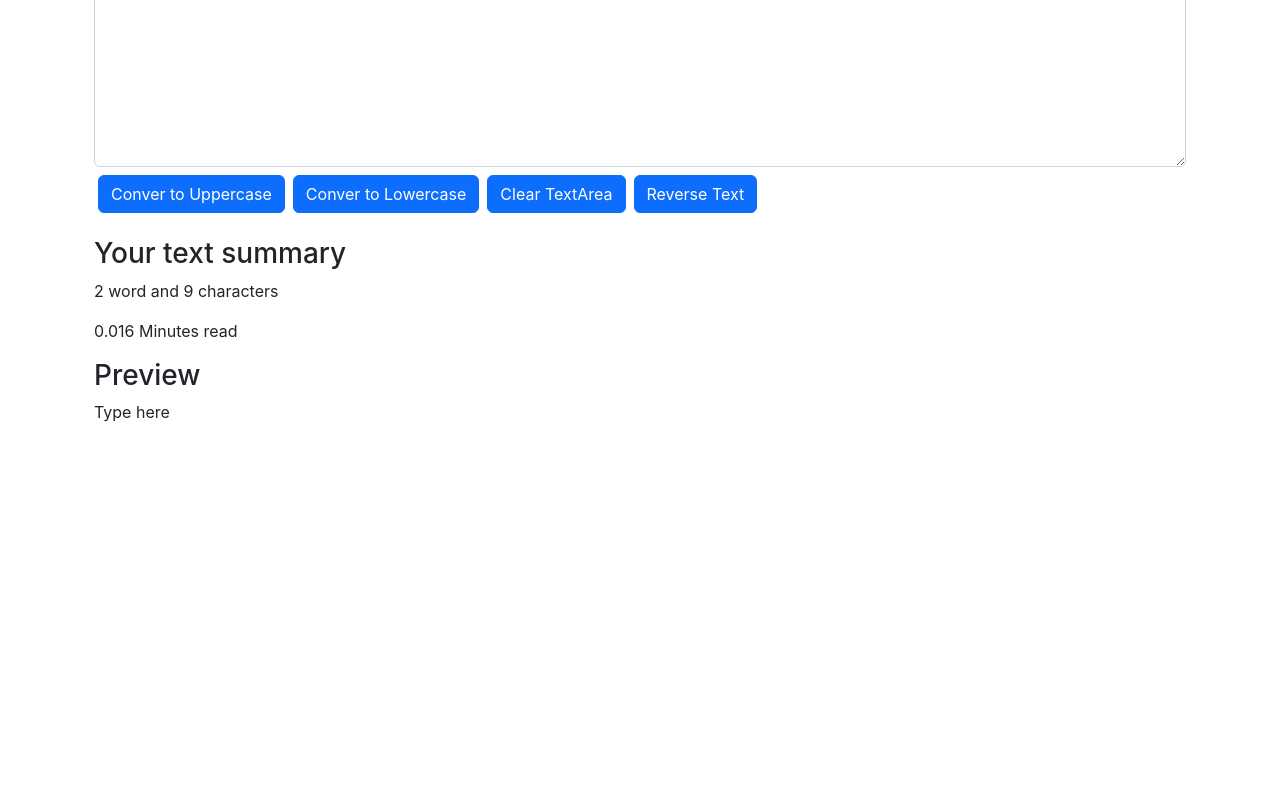
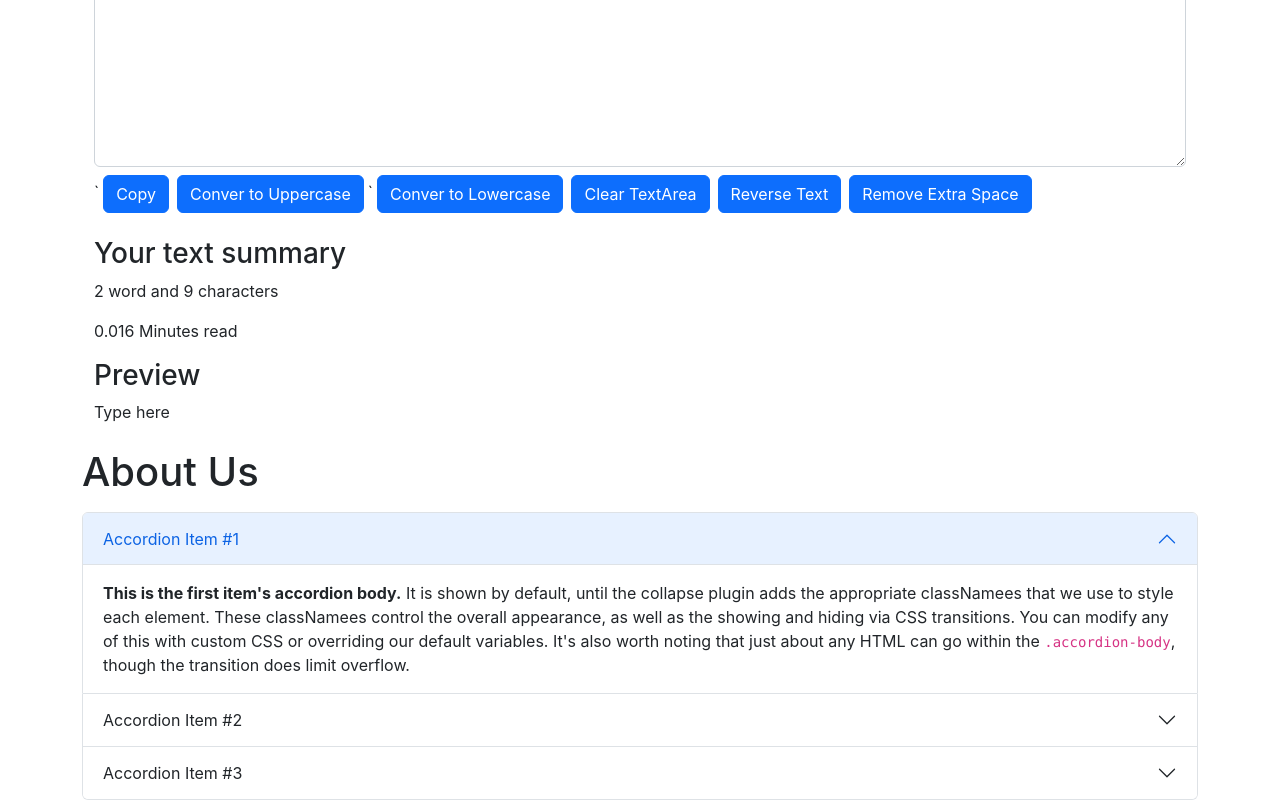
Before and after one commit to VidyaSagarMehar/React-Text-Utils, a React (Create React App) app: page / in a window 1280 px wide. Shown: the part 223-1023 px from the top of the page. Before the commit the page ends 800 px from the top, so only its background shows below. Built offline with nearby package versions, Linux system fonts and the light colour scheme.

Commit message:
handle spaces and copy to clipboad functionality added

```diff
--- a/src/App.js
+++ b/src/App.js
@@ -1,4 +1,5 @@
 import './App.css';
+import About from './components/About';
 import Navbar from './components/Navbar';
 import TextForm from './components/TextForm';
 
@@ -9,6 +10,7 @@
 			<div className="container my-4">
 				<TextForm heading="Enter text here to Analyz" />
 			</div>
+			<About />
 		</>
 	);
 }
--- /dev/null
+++ b/src/components/About.js
@@ -0,0 +1,104 @@
+import React from 'react';
+
+export default function About() {
+	return (
+		<div className="container">
+			<h1 className="my-3">About Us</h1>
+			<div className="accordion" id="accordionExample">
+				<div className="accordion-item">
+					<h2 className="accordion-header" id="headingOne">
+						<button
+							className="accordion-button"
+							type="button"
+							data-bs-toggle="collapse"
+							data-bs-target="#collapseOne"
+							aria-expanded="true"
+							aria-controls="collapseOne"
+						>
+							Accordion Item #1
+						</button>
+					</h2>
+					<div
+						id="collapseOne"
+						className="accordion-collapse collapse show"
+						aria-labelledby="headingOne"
+						data-bs-parent="#accordionExample"
+					>
+						<div className="accordion-body">
+							<strong>This is the first item's accordion body.</strong> It is
+							shown by default, until the collapse plugin adds the appropriate
+							classNamees that we use to style each element. These classNamees
+							control the overall appearance, as well as the showing and hiding
+							via CSS transitions. You can modify any of this with custom CSS or
+							overriding our default variables. It's also worth noting that just
+							about any HTML can go within the <code>.accordion-body</code>,
+							though the transition does limit overflow.
+						</div>
+					</div>
+				</div>
+				<div className="accordion-item">
+					<h2 className="accordion-header" id="headingTwo">
+						<button
+							className="accordion-button collapsed"
+							type="button"
+							data-bs-toggle="collapse"
+							data-bs-target="#collapseTwo"
+							aria-expanded="false"
+							aria-controls="collapseTwo"
+						>
+							Accordion Item #2
+						</button>
+					</h2>
+					<div
+						id="collapseTwo"
+						className="accordion-collapse collapse"
+						aria-labelledby="headingTwo"
+						data-bs-parent="#accordionExample"
+					>
+						<div className="accordion-body">
+							<strong>This is the second item's accordion body.</strong> It is
+							hidden by default, until the collapse plugin adds the appropriate
+							classNamees that we use to style each element. These classNamees
+							control the overall appearance, as well as the showing and hiding
+							via CSS transitions. You can modify any of this with custom CSS or
+							overriding our default variables. It's also worth noting that just
+							about any HTML can go within the <code>.accordion-body</code>,
+							though the transition does limit overflow.
+						</div>
+					</div>
+				</div>
+				<div className="accordion-item">
+					<h2 className="accordion-header" id="headingThree">
+						<button
+							className="accordion-button collapsed"
+							type="button"
+							data-bs-toggle="collapse"
+							data-bs-target="#collapseThree"
+							aria-expanded="false"
+							aria-controls="collapseThree"
+						>
+							Accordion Item #3
+						</button>
+					</h2>
+					<div
+						id="collapseThree"
+						className="accordion-collapse collapse"
+						aria-labelledby="headingThree"
+						data-bs-parent="#accordionExample"
+					>
+						<div className="accordion-body">
+							<strong>This is the third item's accordion body.</strong> It is
+							hidden by default, until the collapse plugin adds the appropriate
+							classNamees that we use to style each element. These classNamees
+							control the overall appearance, as well as the showing and hiding
+							via CSS transitions. You can modify any of this with custom CSS or
+							overriding our default variables. It's also worth noting that just
+							about any HTML can go within the <code>.accordion-body</code>,
+							though the transition does limit overflow.
+						</div>
+					</div>
+				</div>
+			</div>
+		</div>
+	);
+}
--- a/src/components/TextForm.js
+++ b/src/components/TextForm.js
@@ -1,6 +1,11 @@
 import React, { useState } from 'react';
 
 export default function TextForm(props) {
+	const handleCopy = () => {
+		var text = document.getElementById('exampleFormControlTextarea1');
+		text.select();
+		navigator.clipboard.writeText(text.value);
+	};
 	const handleUpClick = () => {
 		// console.log('Uppercase was clicked' + text);
 		let newText = text.toUpperCase();
@@ -24,6 +29,11 @@
 		setText(event.target.value);
 	};
 
+	const handleExtraSpace = () => {
+		let newText = text.split(/[ ]+/);
+		setText(newText.join(' '));
+	};
+
 	const [text, setText] = useState('Type here');
 	// text = 'new text' // Wrong way
 	// setText('new text')// Correct way to change the state
@@ -39,9 +49,14 @@
 					value={text}
 					onChange={handleOnChange}
 				></textarea>
+				`
+				<button className="btn btn-primary mx-1 my-2" onClick={handleCopy}>
+					Copy
+				</button>
 				<button className="btn btn-primary mx-1 my-2" onClick={handleUpClick}>
 					Conver to Uppercase
 				</button>
+				`
 				<button
 					className="btn btn-primary mx-1 my-2"
 					onClick={handleLowerClick}
@@ -60,6 +75,12 @@
 				>
 					Reverse Text
 				</button>
+				<button
+					className="btn btn-primary mx-1 my-2"
+					onClick={handleExtraSpace}
+				>
+					Remove Extra Space
+				</button>
 			</div>
 			<div className="container my-3">
 				<h3>Your text summary</h3>
```
